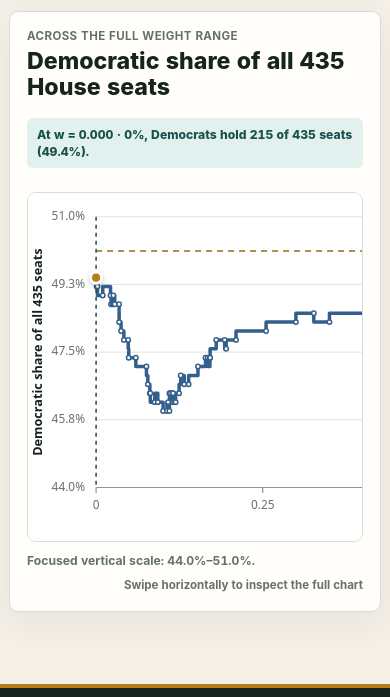
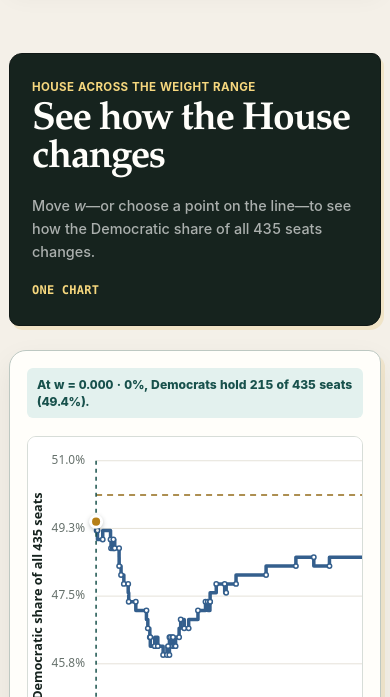
Before and after one commit to ycanaybas-rep/representation-model-explorer, a website: page house.html in a window 390 px wide. Shown: the part 2663-3360 px from the top of the page. Drawn offline with Linux system fonts and the light colour scheme.

Commit message:
Match House chart chapter to State figures

```diff
--- a/house.css
+++ b/house.css
@@ -861,17 +861,83 @@ body[data-page="house"].hero-annotations-ready.hero-annotations-revealed
 }
 
 .house-trajectory {
-  margin-top: 22px;
-  padding: clamp(22px, 3vw, 34px);
+  margin-top: clamp(64px, 8vw, 96px);
+  padding: 0;
+  border: 0;
+  border-radius: 0;
+  background: transparent;
+  box-shadow: none;
 }
 
 .house-trajectory-heading {
+  display: flex;
+  min-height: 210px;
   align-items: end;
+  justify-content: space-between;
+  gap: 32px;
+  padding: 36px;
+  border: 1px solid #101816;
+  border-radius: 18px 14px 20px 16px;
+  color: #fffefa;
+  background: var(--ink, #17231f);
+  box-shadow: 6px 7px 0 rgba(214, 155, 5, 0.2), 0 12px 30px rgba(23, 35, 31, 0.07);
 }
 
-.house-trajectory-heading > p {
-  max-width: 42ch;
-  margin: 0;
+.house-trajectory-heading > div {
+  min-width: 0;
+}
+
+.house-trajectory-heading .eyebrow {
+  color: #f6d77e;
+}
+
+.house-trajectory-heading h2 {
+  margin: 7px 0 0;
+  color: #fffefa;
+  font-family: var(--font-display, Georgia, serif);
+  font-size: clamp(2.15rem, 3.4vw, 3.7rem);
+  font-weight: 650;
+  letter-spacing: -0.035em;
+  line-height: 0.98;
+}
+
+.house-trajectory-deck {
+  max-width: 720px;
+  margin: 16px 0 0;
+  padding: 0;
+  color: rgba(255, 255, 255, 0.64);
+  background: transparent;
+  font-size: 0.9rem;
+  font-weight: 500;
+  line-height: 1.6;
+  text-align: left;
+}
+
+.house-trajectory-count {
+  flex: 0 0 auto;
+  padding-bottom: 5px;
+  color: #f6d77e;
+  font-family: var(--font-mono, monospace);
+  font-size: 0.75rem;
+  font-weight: 800;
+  letter-spacing: 0.02em;
+  text-transform: uppercase;
+  white-space: nowrap;
+}
+
+.house-trajectory-panel {
+  margin-top: 24px;
+  padding: clamp(24px, 3.4vw, 40px);
+  border: 1px solid var(--line-strong, #aaa79e);
+  border-radius: 17px 12px 18px 13px;
+  background: var(--house-paper);
+  box-shadow: 4px 5px 0 rgba(214, 155, 5, 0.11), 0 12px 30px rgba(23, 35, 31, 0.07);
+}
+
+.house-trajectory-reading {
+  width: fit-content;
+  max-width: 100%;
+  margin: 0 0 18px;
   padding: 8px 10px;
   border-radius: var(--radius-control, 6px);
   color: var(--accent-dark, #1e645f);
@@ -879,11 +945,10 @@ body[data-page="house"].hero-annotations-ready.hero-annotations-revealed
   font-size: 0.76rem;
   font-weight: 800;
   line-height: 1.4;
-  text-align: right;
 }
 
 .house-chart-scroll {
-  margin-top: 24px;
+  margin-top: 0;
   overflow-x: auto;
   overscroll-behavior-inline: contain;
   border: 1px solid var(--line, #d8d5cc);
@@ -1067,7 +1132,7 @@ body[data-page="house"].hero-annotations-ready.hero-annotations-revealed
 @media (max-width: 620px) {
   .house-controls,
   .house-chamber-card,
-  .house-trajectory {
+  .house-trajectory-panel {
     padding: 20px;
   }
 
@@ -1105,6 +1170,23 @@ body[data-page="house"].hero-annotations-ready.hero-annotations-revealed
     flex-direction: column;
   }
 
+  .house-trajectory-heading {
+    min-height: 0;
+    gap: 18px;
+    padding: 26px 22px;
+    border-radius: 13px 9px 14px 10px;
+    box-shadow: 3px 4px 0 rgba(214, 155, 5, 0.14);
+  }
+
+  .house-trajectory-heading h2 {
+    font-size: clamp(2rem, 10vw, 2.75rem);
+  }
+
+  .house-trajectory-count {
+    align-self: flex-start;
+    padding-bottom: 0;
+  }
+
   .house-control-grid {
     gap: 20px;
     margin-top: 20px;
@@ -1120,9 +1202,13 @@ body[data-page="house"].hero-annotations-ready.hero-annotations-revealed
   }
 
   .house-weight-tools p,
-  .house-trajectory-heading > p {
+  .house-trajectory-deck {
     max-width: none;
     text-align: left;
+  }
+
+  .house-trajectory-reading {
+    width: auto;
   }
 
   .house-seat-summary {
@@ -1178,7 +1264,7 @@ body[data-page="house"].hero-annotations-ready.hero-annotations-revealed
 
   .house-controls,
   .house-chamber-card,
-  .house-trajectory {
+  .house-trajectory-panel {
     padding: 17px;
   }
 
@@ -1246,7 +1332,7 @@ body[data-page="house"].hero-annotations-ready.hero-annotations-revealed
 @media (max-width: 340px) {
   .house-controls,
   .house-chamber-card,
-  .house-trajectory {
+  .house-trajectory-panel {
     padding: 15px;
   }
 
@@ -1309,4 +1395,16 @@ body[data-page="house"].hero-annotations-ready.hero-annotations-revealed
   .house-hero-question {
     color: #000;
   }
+
+  .house-trajectory-heading {
+    border-color: #777;
+    color: #000;
+    background: #fff;
+    box-shadow: none;
+  }
+
+  .house-trajectory-heading :is(.eyebrow, h2, p),
+  .house-trajectory-count {
+    color: #000;
+  }
 }
--- a/house.html
+++ b/house.html
@@ -28,7 +28,7 @@
     <link rel="apple-touch-icon" href="apple-touch-icon-two-party-v2.png?v=20260728brand2" />
     <link rel="stylesheet" href="styles.css?v=20260804datasetvisual1" />
     <link rel="stylesheet" href="scholarly-ui.css?v=20260728surface1" />
-    <link rel="stylesheet" href="house.css?v=20260814hero1" />
+    <link rel="stylesheet" href="house.css?v=20260814figures1" />
     <link rel="stylesheet" href="final-quality-control.css?v=20260814polish1" />
     <link rel="stylesheet" href="standalone.css?v=20260814home1" />
   </head>
@@ -280,11 +280,19 @@
       <section class="house-trajectory" aria-labelledby="houseTrajectoryTitle">
         <header class="house-trajectory-heading">
           <div>
-            <span class="eyebrow">Across the full weight range</span>
-            <h2 id="houseTrajectoryTitle">Democratic share of all 435 House seats</h2>
+            <span class="eyebrow">House across the weight range</span>
+            <h2 id="houseTrajectoryTitle">See how the House changes</h2>
+            <p class="house-trajectory-deck">
+              Move <i>w</i>—or choose a point on the line—to see how the Democratic share of all
+              435 seats changes.
+            </p>
           </div>
-          <p id="houseTrajectoryReading">Loading the seat-share path…</p>
+          <span class="house-trajectory-count">One chart</span>
         </header>
+        <div class="house-trajectory-panel">
+          <p id="houseTrajectoryReading" class="house-trajectory-reading">
+            Loading the seat-share path…
+          </p>
           <div
             class="house-chart-scroll"
             tabindex="0"
@@ -306,6 +314,7 @@
           </div>
           <p id="houseChartScale" class="house-chart-scale-note">Focused vertical scale will appear after the year loads.</p>
           <p class="house-chart-cue" aria-hidden="true">Swipe horizontally to inspect the full chart</p>
+        </div>
       </section>
     </main>
 
```
Also changed, not shown: design-qa.md (+46 -0 lines). Lines whose indentation alone changed are shown as unchanged.
